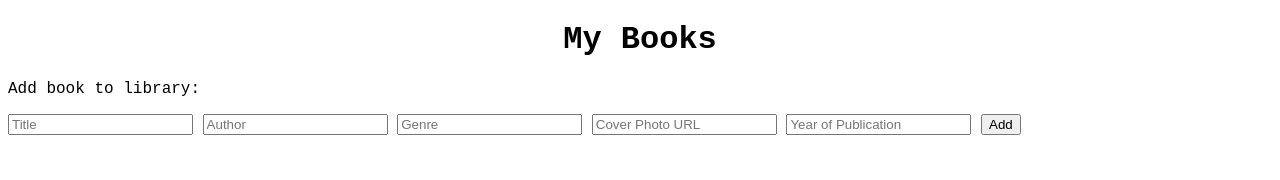
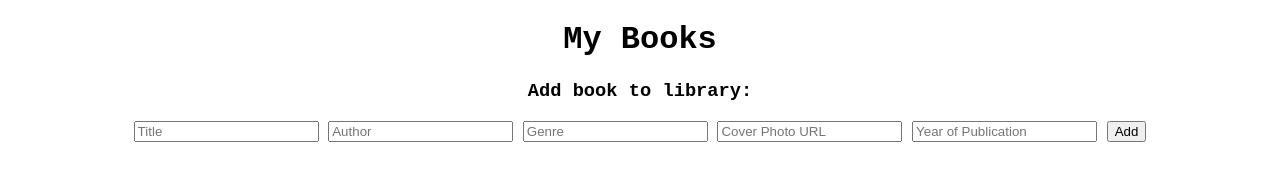
Before and after one commit to meganhubbert/js-book-library, a website: page index.html in a window 1280 px wide. Drawn offline with Linux system fonts and the light colour scheme; no server answers.

Commit message:
Updates to HTML

```diff
--- a/index.html
+++ b/index.html
@@ -10,7 +10,7 @@
     <div id="container">
 
       <div id="book-container">
-        <h1><center>My Books</center></h1>
+        <h1 id="title"><center>My Books</center></h1>
         <!-- <div id="search">
           <center>
           <input id="search-bar" type="text" placeholder="Book Title"></input>
@@ -18,13 +18,15 @@
           </center>
         </div> -->
         <form id="book-post-form">
-          <p>Add book to library:</p>
+          <center>
+          <h3>Add book to library:</h3>
           <input id="title-input" type="text" placeholder="Title"></input>
           <input id="author-input" type="text" placeholder="Author"></input>
           <input id="genre-input" type="text" placeholder="Genre"></input>
           <input id="cover-input" type="text" placeholder="Cover Photo URL"></input>
           <input id="published-input" type="text" placeholder="Year of Publication"></input>
           <button id= "submit"> Add</button>
+        </center>
         </form>
 
         <div id = "all-books"></div>
```
